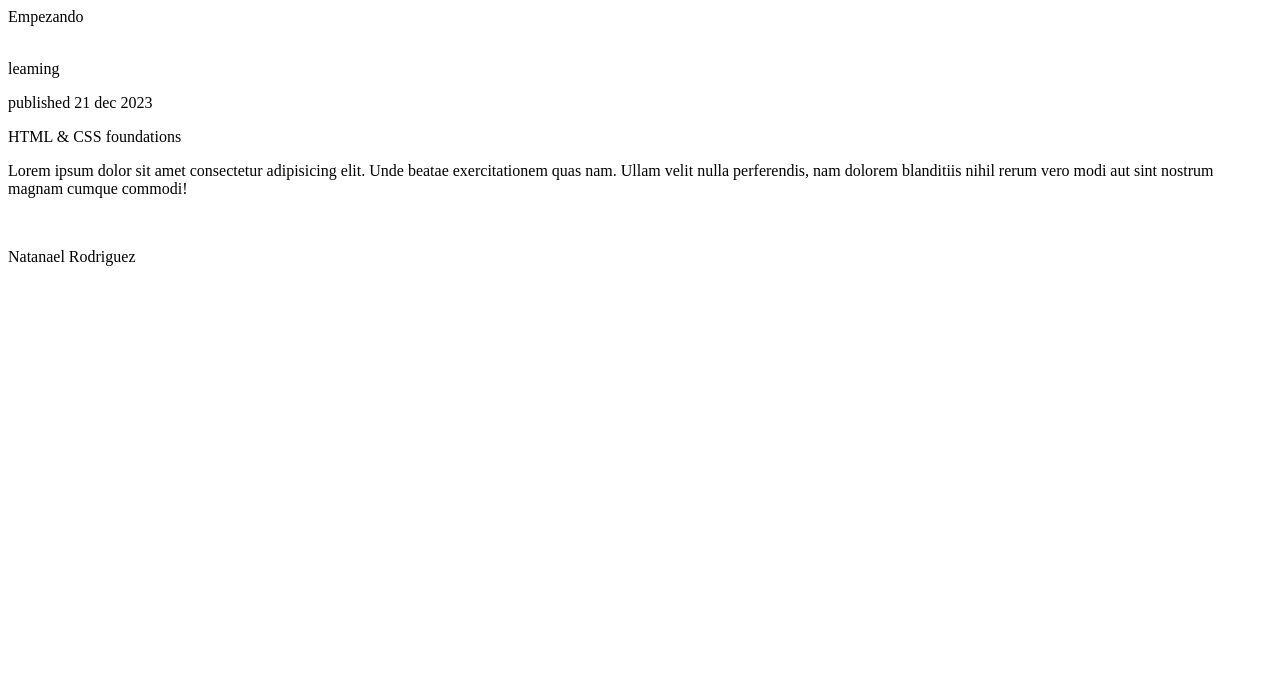
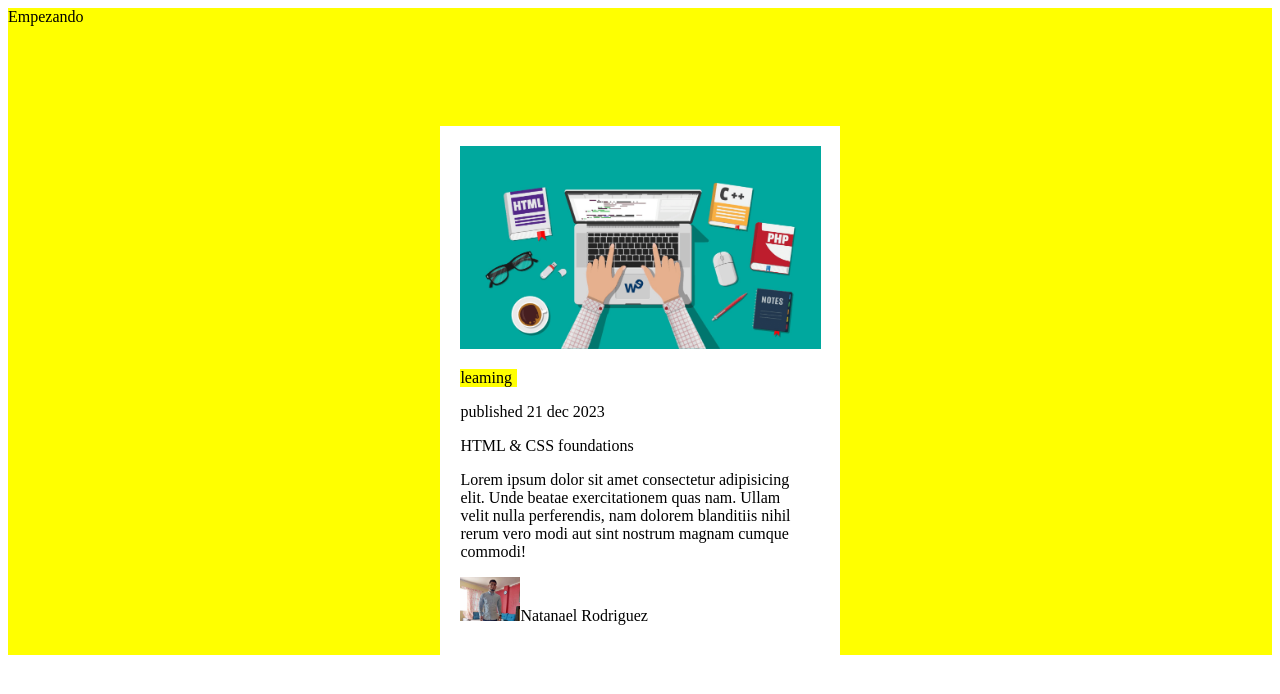
Before and after one commit to natanael01328/challengePrueba, a plain HTML site: page index.html in a window 1280 px wide. Drawn offline with Linux system fonts and the light colour scheme.

Commit message:
proceso de desarrollar el css

```diff
--- a/css.css
+++ b/css.css
@@ -0,0 +1,41 @@
+
+
+
+.container{
+    background-color: yellow;
+}
+
+.container2{
+    width: 30%;
+    height: 100%;
+    background-color: white;
+    color: black;
+    margin:100px auto;
+    padding: 0px 0px 0px 20px;
+
+}
+
+.emcabezado{
+    width: 95%;
+    padding: 20px 0px 0px 0px;
+}
+
+p{
+    width: 90%;
+
+}
+
+.estilo1{
+    background: yellow;
+    width: 15%;
+
+}
+
+.footerimagen{
+    width: 60px;
+    float: left;
+}
+
+.footer1{
+    padding: 30px;
+}
--- a/index.html
+++ b/index.html
@@ -10,16 +10,16 @@
     <div class="container">
         Empezando
         <div class="container2">
-
-            <img src="" alt="">
+            <img class="emcabezado" src="imagen/imagen1.png" alt="">
             <P class="estilo1">leaming</P>
             <p class="estilo2">published 21 dec 2023</p>
             <p class="estilo3">HTML & CSS foundations</p>
             <p class="estilo4">Lorem ipsum dolor sit amet consectetur adipisicing elit. Unde beatae exercitationem quas nam. Ullam velit nulla perferendis, nam dolorem blanditiis nihil rerum vero modi aut sint nostrum magnam cumque commodi!</p>
 
+            <img class="footerimagen" src="imagen/icono.jpg" alt="">
+            <p class="footer1">Natanael Rodriguez</p>
+
         </div>
-        <footer class="abajo"></footer>
-        <img class="footerimagen" src="" alt=""> <p class="footer1">Natanael Rodriguez</p>
     </div>
 </body>
 </html>
```
Also changed, not shown: imagen/icono.jpg (added), imagen/imagen1.png (added).
